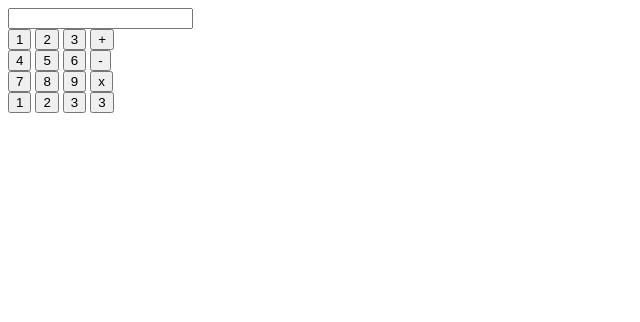
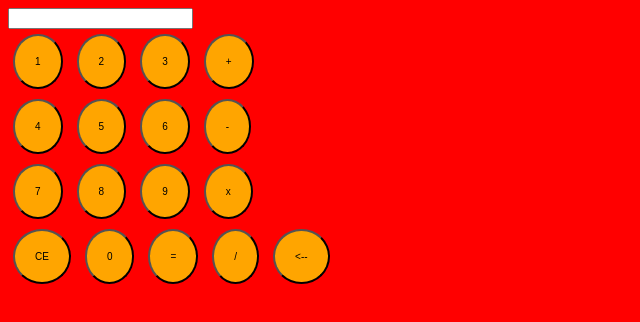
Before and after one commit to jenath/calculator, a plain HTML site: page index.html in a window 1280 px wide. Shown: the whole page, without its empty margins (0-640 px from the left). Drawn offline with Linux system fonts and the light colour scheme.

Commit message:
functional calculator with backspace

```diff
--- a/index.html
+++ b/index.html
@@ -2,12 +2,12 @@
 <html>
   <head>
     <script type="text/javascript" src="script.js"></script>
+    <link rel="stylesheet" type="text/css" href="style.css"/>
     <meta charset="utf-8">
     <title></title>
   </head>
   <body>
     <div id="calculator_container">
-
         <input type="text" id="field" value="">
         <br/>
 
@@ -20,21 +20,21 @@
         <input type="button" value="4" onclick="field.value += '4'"/>
         <input type="button" value="5" onclick="field.value += '5'"/>
         <input type="button" value="6" onclick="field.value += '6'"/>
-        <input type="button" value="-" onclick="field.value += '3'"/>
+        <input type="button" value="-" onclick="field.value += '-'"/>
         <br/>
 
         <input type="button" value="7" onclick="field.value += '1'"/>
         <input type="button" value="8" onclick="field.value += '2'"/>
         <input type="button" value="9" onclick="field.value += '3'"/>
-        <input type="button" value="x" onclick="field.value += '3'"/>
+        <input type="button" value="x" onclick="field.value += '*'"/>
         <br/>
 
-        <input type="button" value="1" onclick="field.value += '1'"/>
-        <input type="button" value="2" onclick="field.value += '2'"/>
-        <input type="button" value="3" onclick="field.value += '3'"/>
-        <input type="button" value="3" onclick="field.value += '3'"/>
+        <input type="button" value="CE" onclick="field.value = ''"/>
+        <input type="button" value="0" onclick="field.value += '0'"/>
+        <input type="button" value="=" onclick="field.value = eval(field.value)"/>
+        <input type="button" value="/" onclick="field.value += '/'"/>
+        <input type="button" value="<--" onclick="backspace()"/>
         <br/>
-
     </div>
   </body>
 </html>
--- a/script.js
+++ b/script.js
@@ -1,12 +1,4 @@
-var one,two,total;
-
-function setValues(){
-  one = document.getElementById('a').value;
-  two = document.getElementById('b').value;
+function backspace(){
+  var minusOne=field.value.substring(0,field.value.length-1);
+  document.getElementById('field').value=minusOne;
 }
-
-function sum() {
-  setValues();
-  total = one + two;
-  alert(total);
-}
--- a/style.css
+++ b/style.css
@@ -1,3 +1,13 @@
 body{
-  background: red;
+  background-color: red;
 }
+
+input[type=button] {
+  width: auto;
+  height: auto;
+  border-radius: 50%;
+  padding: 20px;
+  background-color: orange;
+  font-size: 10px;
+  margin:5px;
+}
```
